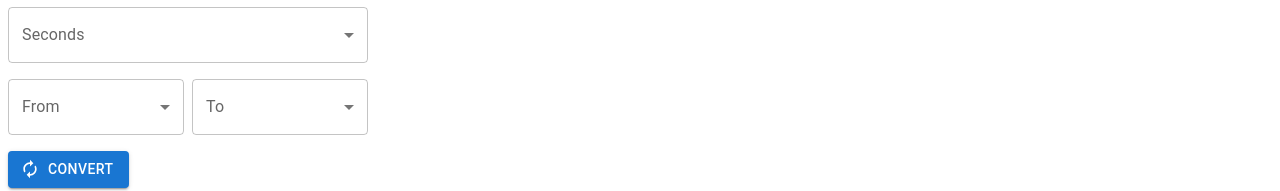
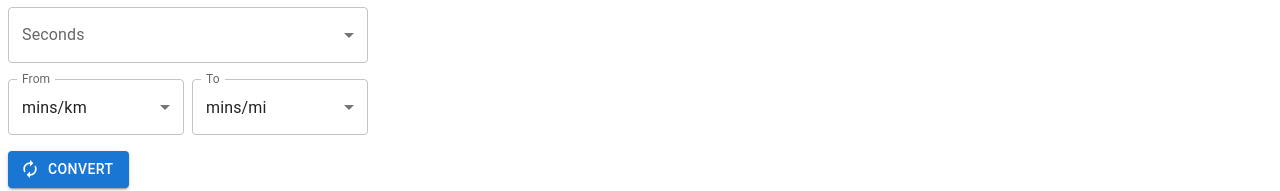
Before and after one commit to pkluitenberg/pace-converter, a React (Create React App) app: page / in a window 1280 px wide. Shown: the part 137-328 px from the top of the page. Built offline with nearby package versions, Linux system fonts and the light colour scheme.

Commit message:
adding in initial values

```diff
--- a/src/App.jsx
+++ b/src/App.jsx
@@ -55,6 +55,7 @@ function App() {
                             label='From'
                             values={unitsValues}
                             onChange={event => (setUnits(event))}
+                            initialValue={unitsValues[0]}
                         />
                     </Grid>
                     <Grid item sm={6}>
@@ -62,6 +63,7 @@ function App() {
                             label='To'
                             values={unitsValues}
                             onChange={event => (console.log(''))}
+                            initialValue={unitsValues[1]}
                         />
                     </Grid>
                 </Grid>
--- a/src/components/Dropdown.jsx
+++ b/src/components/Dropdown.jsx
@@ -6,7 +6,7 @@ import FormControl from '@mui/material/FormControl';
 import Select from '@mui/material/Select';
 
 function Dropdown(props) {
-  const [value, setValue] = React.useState('');
+  const [value, setValue] = React.useState(props.initialValue ? props.initialValue : '');
 
   const handleChange = (event) => {
     setValue(event.target.value);
@@ -20,7 +20,7 @@ function Dropdown(props) {
         labelId="select-label"
         id="select"
         value={value}
-        defaultValue={props.defaultValue?props.defaultValue:''}
+        defaultValue={props.defaultValue ? props.defaultValue : ''}
         label={props.label}
         onChange={handleChange}
       >
@@ -35,7 +35,8 @@ function Dropdown(props) {
 Dropdown.propTypes = {
   label: PropTypes.string.isRequired,
   values: PropTypes.array.isRequired,
-  onChange: PropTypes.func.isRequired
+  onChange: PropTypes.func.isRequired,
+  initialValue: PropTypes.any
 }
 
 export default Dropdown;
```
